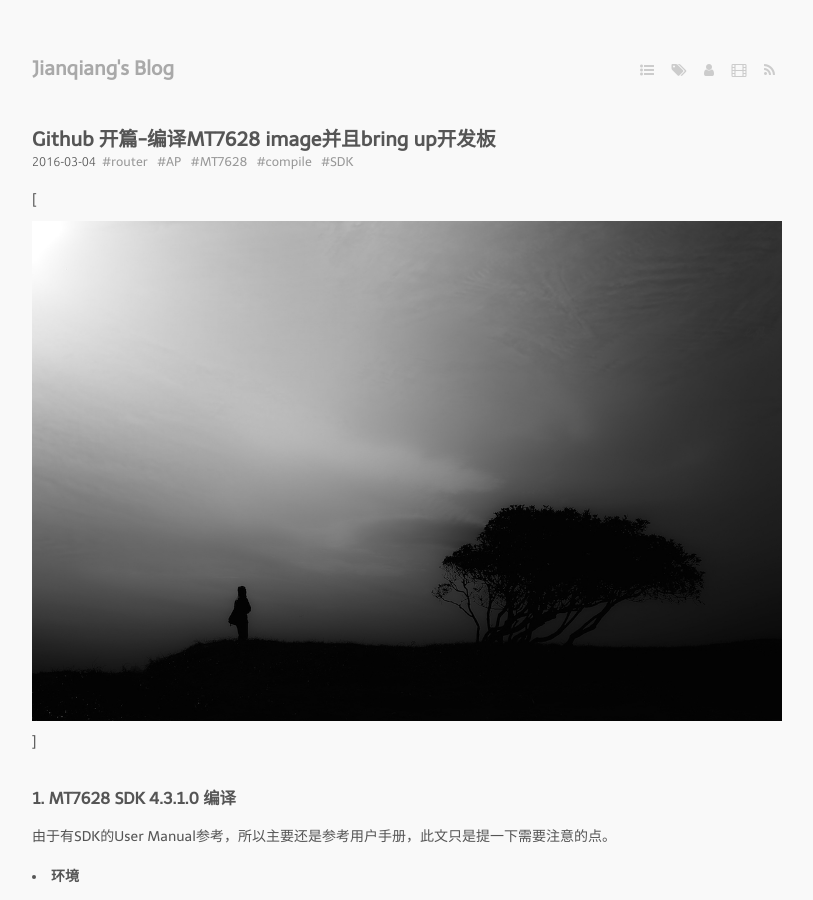
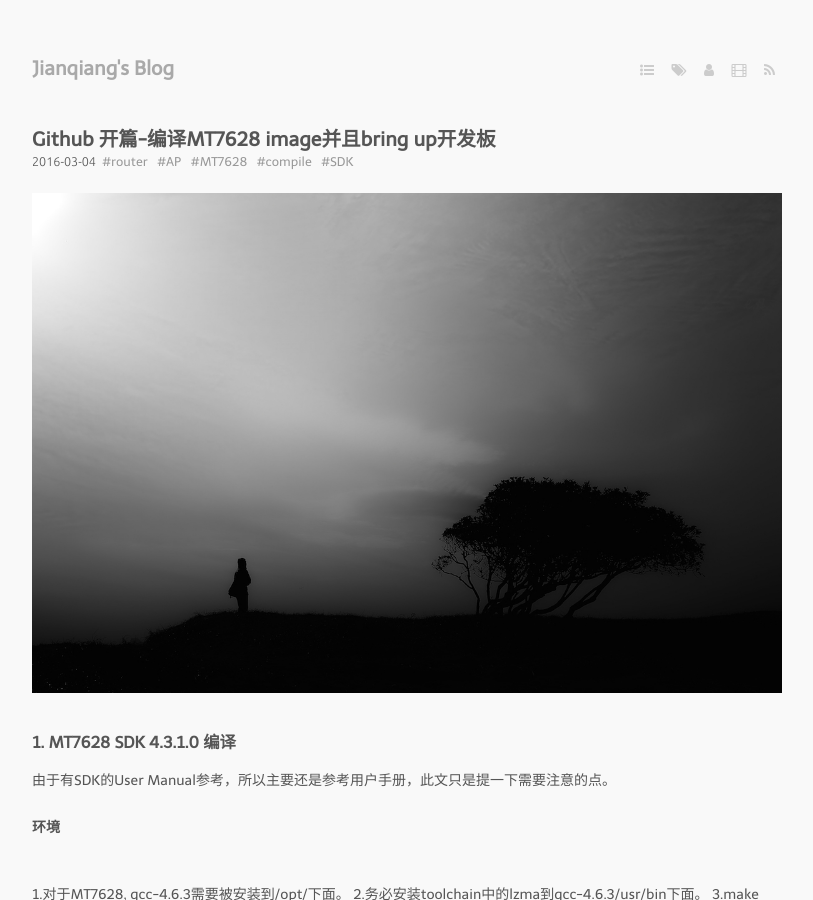
Before and after one commit to BoatInSea/boatinsea.github.io, a Jekyll site: the page built from _posts/2016-03-04-make-mt7628-work-as-ap.markdown, in a window 1280 px wide and 900 px high. Shown: the whole window, without its empty margins (233-1046 px from the left). Built offline with Jekyll 4.4.1, drawn with Linux system fonts in a browser that asks for light colours; nearby versions of some CDN libraries; some web fonts are replaced; a script that is not in the unit is left out.

Commit message:
modify again

```diff
--- a/_posts/2016-03-04-make-mt7628-work-as-ap.markdown
+++ b/_posts/2016-03-04-make-mt7628-work-as-ap.markdown
@@ -10,26 +10,26 @@ tags:
   - SDK
 ---
 
-[![Alone](/media/files/2016/3/alone.jpg)]
+![Alone](/media/files/2016/3/alone.jpg)
 <p />
 ###  1. MT7628 SDK 4.3.1.0 编译
 <p>
 由于有SDK的User Manual参考，所以主要还是参考用户手册，此文只是提一下需要注意的点。
 </p>
-- **环境**
+**环境**
 <p />
 1.对于MT7628, gcc-4.6.3需要被安装到/opt/下面。
 2.务必安装toolchain中的lzma到gcc-4.6.3/usr/bin下面。
 3.make squash fs似乎gcc的bin目录下已经有了，如果不放心可以编译出来后替换或者拷贝过去。
 4.Uboot用的是gcc-3.4.2。
-- **芯片**
+**芯片**
 <p />
 1.在source目录下进行make menuconfig可以调出配置菜单。
 2.选中默认设置与内核定制，确保linux2.6.36.x中选择了Wifi，并且使用AP模式。
-- **DDR Flash**
+**DDR Flash**
 <p />
 Product中选择MT7628,Flash和DDR选择上首先关注的是DDR的大小，菜单中是MB单位，所以可能是64MB，对于Flash,如果不是Dual Image模式就不用在意大小，如果是Dual Image，在后面配置的时候会有选择Flash大小的选项。
-- **WLLLL**
+**WLLLL**
 <p />
 确保配置是与你所用的开发板的WAN，LAN设置一致。
 
@@ -40,13 +40,13 @@ Product中选择MT7628,Flash和DDR选择上首先关注的是DDR的大小，菜
 <p />
 ###  2. 坑与解决
 <p />
-- **编译错误**
+**编译错误**
 <p>
 编译出错主要是wifi驱动加入内核后编译失败，要使编译通过只需要改一个Kconfig就行，也就是位于linux.2.6.36.x/ralink/下面。打开注释
 </p>
         source /driver/net/wireless/mt_wifi/embedded/Kconfig
 <p />
-- **SSID找不到**
+**SSID找不到**
 如果烧入好之后发现找不到默认的MT7628\_AP,那么需要确认如下几个情况：
 1.ifconfig能否看到ra0，如果没有使用ifconfig ra0 up。
 2.如果能看到ra0，但是依然看不到SSID，那么可以查看source/vendor/Ralink/RT2860AP/RT2860\_default\_vlan文件.把Channel改成1。然后重新编译烧入再看。
```
